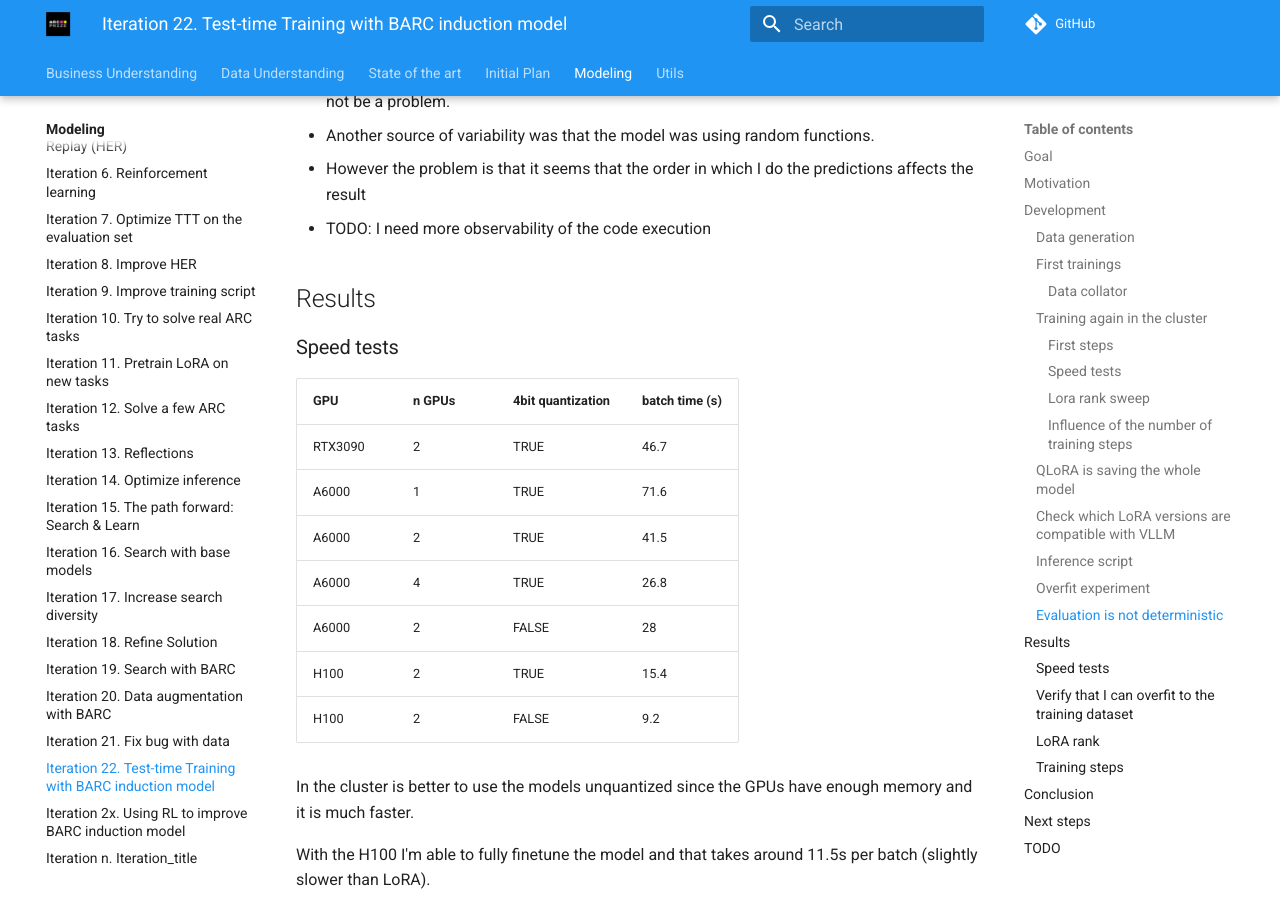
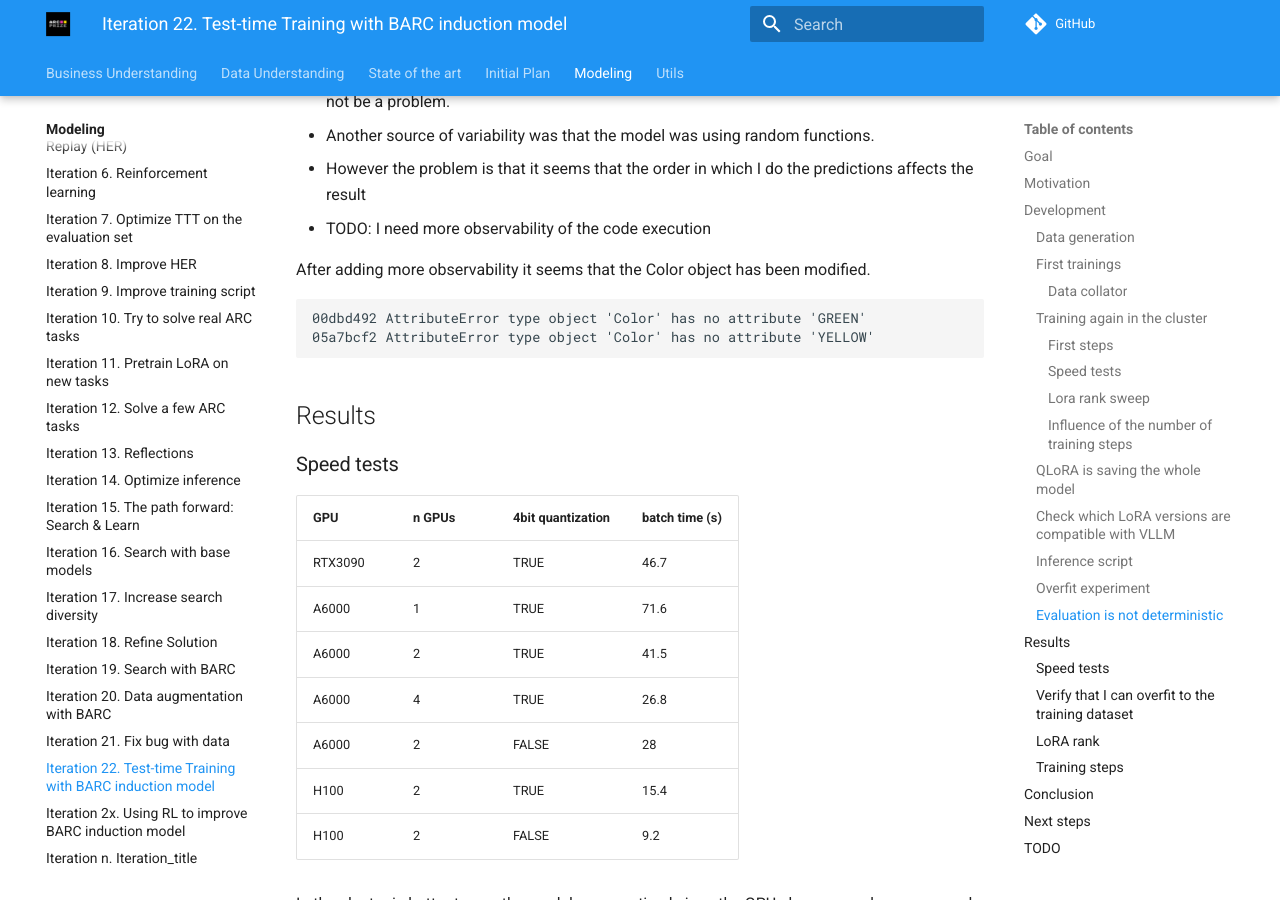
Before and after one commit to ironbar/arc25, an MkDocs documentation site: the page built from docs/modeling/Iteration_22_ttt_BARC.md, in a window 1280 px wide and 900 px high, scrolled down 11903 px. Built offline with MkDocs 1.6.1 and Material for MkDocs 9.7.7, drawn with Linux system fonts in a browser that asks for light colours; comment, search, counter and statistics services are not loaded.

````diff
--- a/docs/modeling/Iteration_22_ttt_BARC.md
+++ b/docs/modeling/Iteration_22_ttt_BARC.md
@@ -591,6 +591,13 @@
 - However the problem is that it seems that the order in which I do the predictions affects the result
 - TODO: I need more observability of the code execution
 
+After adding more observability it seems that the Color object has been modified.
+
+```
+00dbd492 AttributeError type object 'Color' has no attribute 'GREEN'
+05a7bcf2 AttributeError type object 'Color' has no attribute 'YELLOW'
+```
+
 ## Results
 
 ### Speed tests
````
Also changed, not shown: 2 other files.
